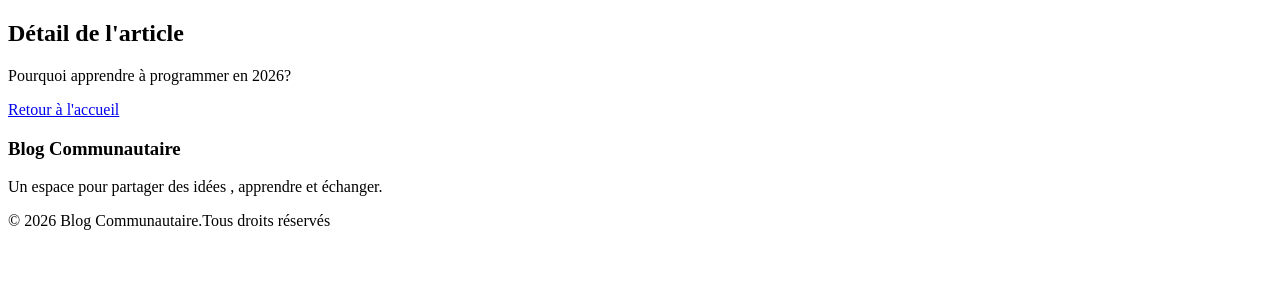
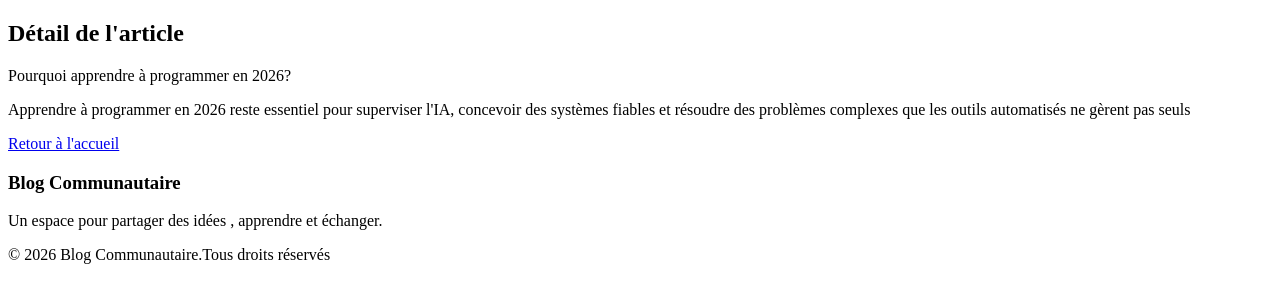
Before and after one commit to Louisse-prog/blog-communautaire, a Django app: page /details/1/ in a window 1280 px wide. Shown: the part 133-436 px from the top of the page. Run offline with Django 5.2, Linux system fonts and the light colour scheme.

Commit message:
Ajout de content

```diff
--- a/blog/templates/details.html
+++ b/blog/templates/details.html
@@ -4,6 +4,8 @@
         <article>
             <h1>Détail de l'article</h1>
             <p>{{ article.title}}</p>
+            <p>{{ article.content}}</p>
+
         </article>
     {% else %}
         <h2>Article introuvable</h2>
--- a/blog/views.py
+++ b/blog/views.py
@@ -3,7 +3,7 @@ data=[
     {
         "id":"1",
         "title":"Pourquoi apprendre à programmer en 2026?",
-        "content":"",
+        "content":"Apprendre à programmer en 2026 reste essentiel pour superviser l'IA, concevoir des systèmes fiables et résoudre des problèmes complexes que les outils automatisés ne gèrent pas seuls",
         "category":"Technologie"
     },
     {
```
